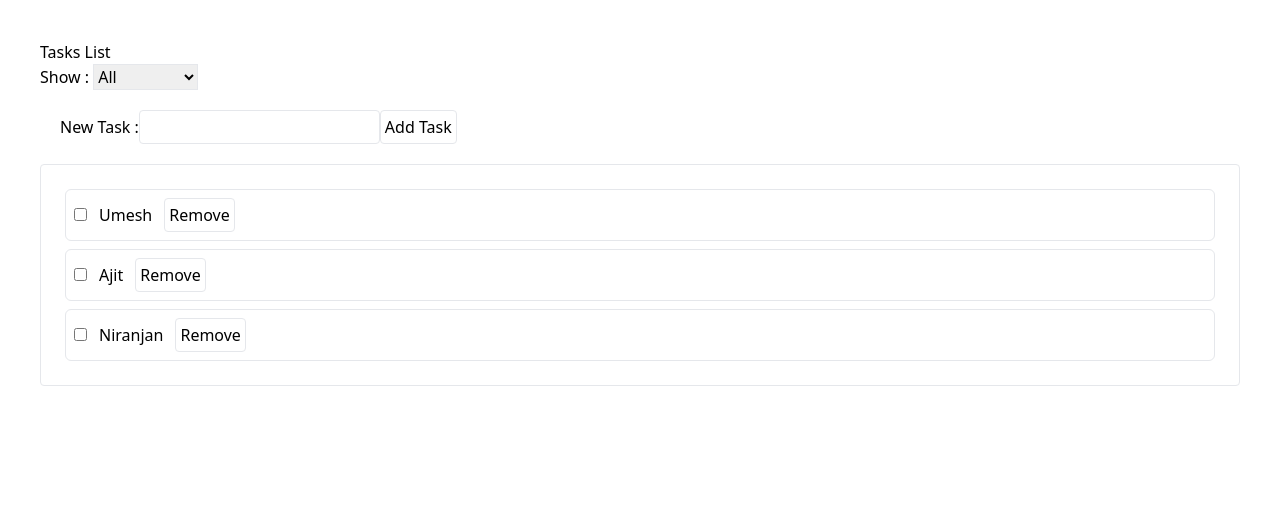
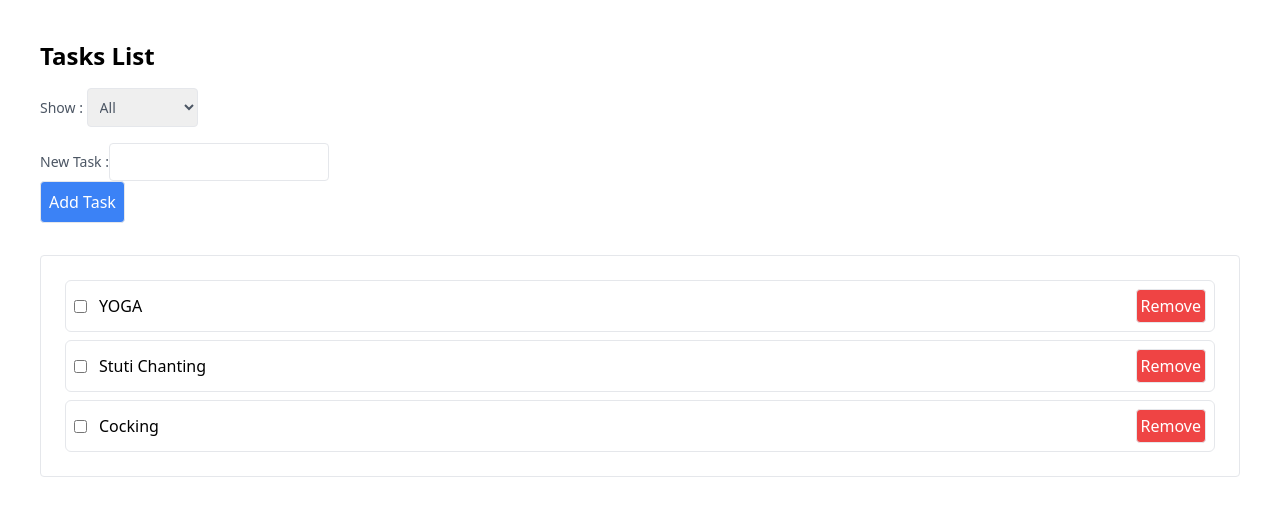
Before and after one commit to Umesh-Singadi/to-do-list, a React (Vite) app: page / in a window 1280 px wide. Shown: the top 516 px of the page. Built offline with nearby package versions, Linux system fonts and the light colour scheme.

Commit message:
Add more CSS

```diff
--- a/src/App.jsx
+++ b/src/App.jsx
@@ -33,12 +33,12 @@ function App() {
   };
   return (
     <form className="p-10" onSubmit={handleSubmit}>
-      <h1>Tasks List</h1>
-      <div>
-        <label>
+      <h1 className="text-2xl font-bold mb-4">Tasks List</h1>
+      <div className="mb-4">
+        <label className="block text-sm font-medium text-gray-600">
           Show :{" "}
           <select
-            className="border"
+            className="border p-2 rounded"
             onChange={(e) => dispatch(setVisibilityFilter(e.target.value))}
           >
             <option value="all">All</option>
@@ -47,18 +47,18 @@ function App() {
           </select>
         </label>
       </div>
-      <div className="m-5">
-        <label>
+      <div className="mb-8">
+        <label className="block text-sm font-medium text-gray-600">
           New Task :
           <input
             type="text"
-            className="border p-1 rounded"
+            className="border p-2 rounded"
             value={taskValue}
             onChange={handleChange}
           />
         </label>
         <button
-          className="border p-1 rounded"
+          className="border p-2 rounded bg-blue-500 text-white hover:bg-blue-700"
           onClick={() => dispatch(addTask())}
         >
           Add Task
@@ -66,16 +66,20 @@ function App() {
       </div>
       <ul className="flex flex-col border rounded p-5">
         {filteredTask().map((task) => (
-          <li key={task.id} className="m-1 border rounded-md p-2">
+          <li
+            key={task.id}
+            className="m-1 border rounded-md p-2 flex items-center"
+          >
             <input
               type="checkbox"
               value={task.completed}
               onChange={() => dispatch(toggleTask(task.id))}
+              className="mr-3"
             />
-            <label className="m-3">{task.text}</label>
+            <label className="flex-grow">{task.text}</label>
             <button
               onClick={() => dispatch(removeTask(task.id))}
-              className="border p-1 rounded"
+              className="border p-1 rounded bg-red-500 text-white hover:bg-red-700"
             >
               Remove
             </button>
--- a/src/store/slices/tasksSlice.jsx
+++ b/src/store/slices/tasksSlice.jsx
@@ -5,9 +5,9 @@ const tasksSlice = createSlice({
   initialState: {
     taskValue: "",
     list: [
-      { id: 1, text: "Umesh", completed: false },
-      { id: 2, text: "Ajit", completed: false },
-      { id: 3, text: "Niranjan", completed: false },
+      { id: 1, text: "YOGA", completed: false },
+      { id: 2, text: "Stuti Chanting", completed: false },
+      { id: 3, text: "Cocking", completed: false },
     ],
   },
   reducers: {
```
